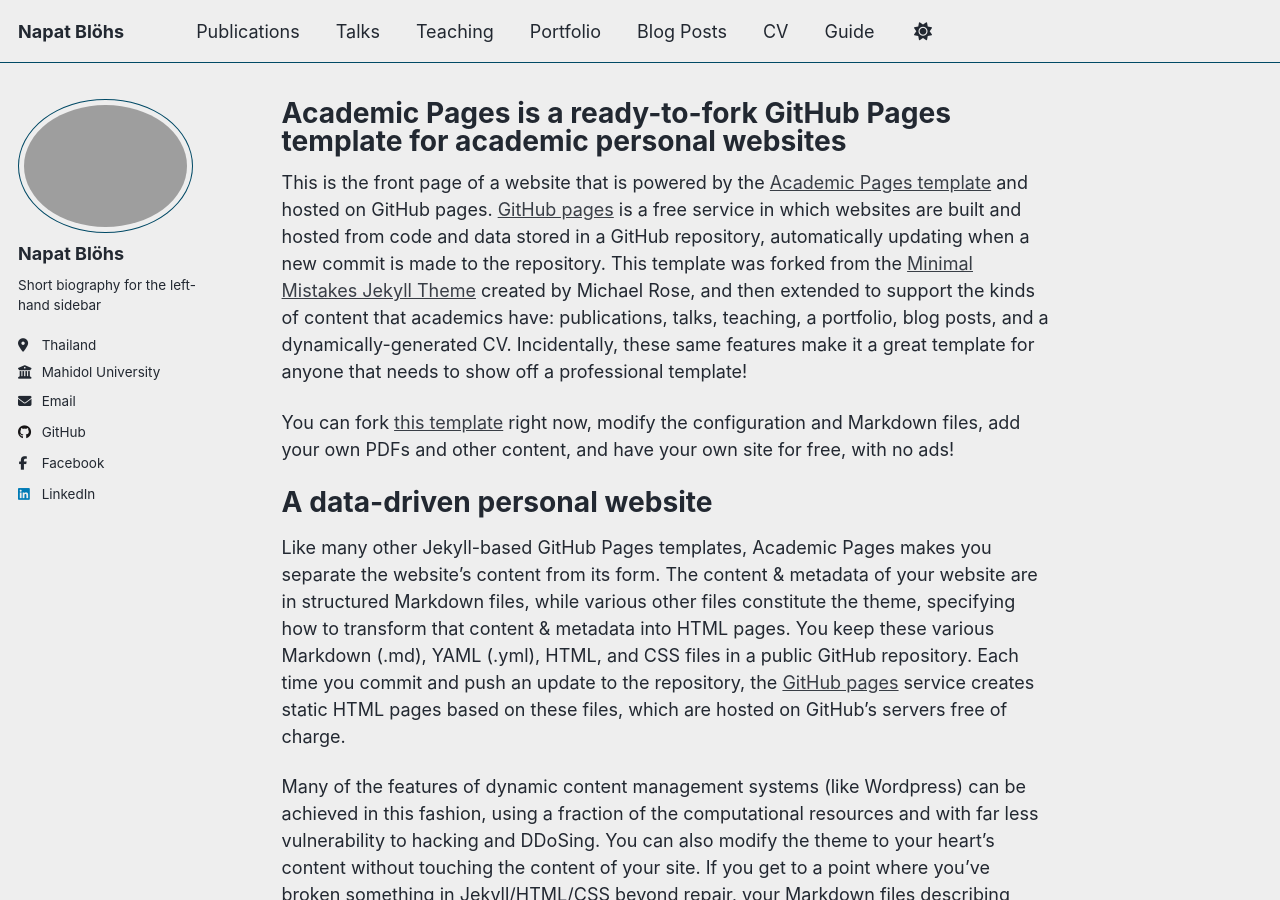
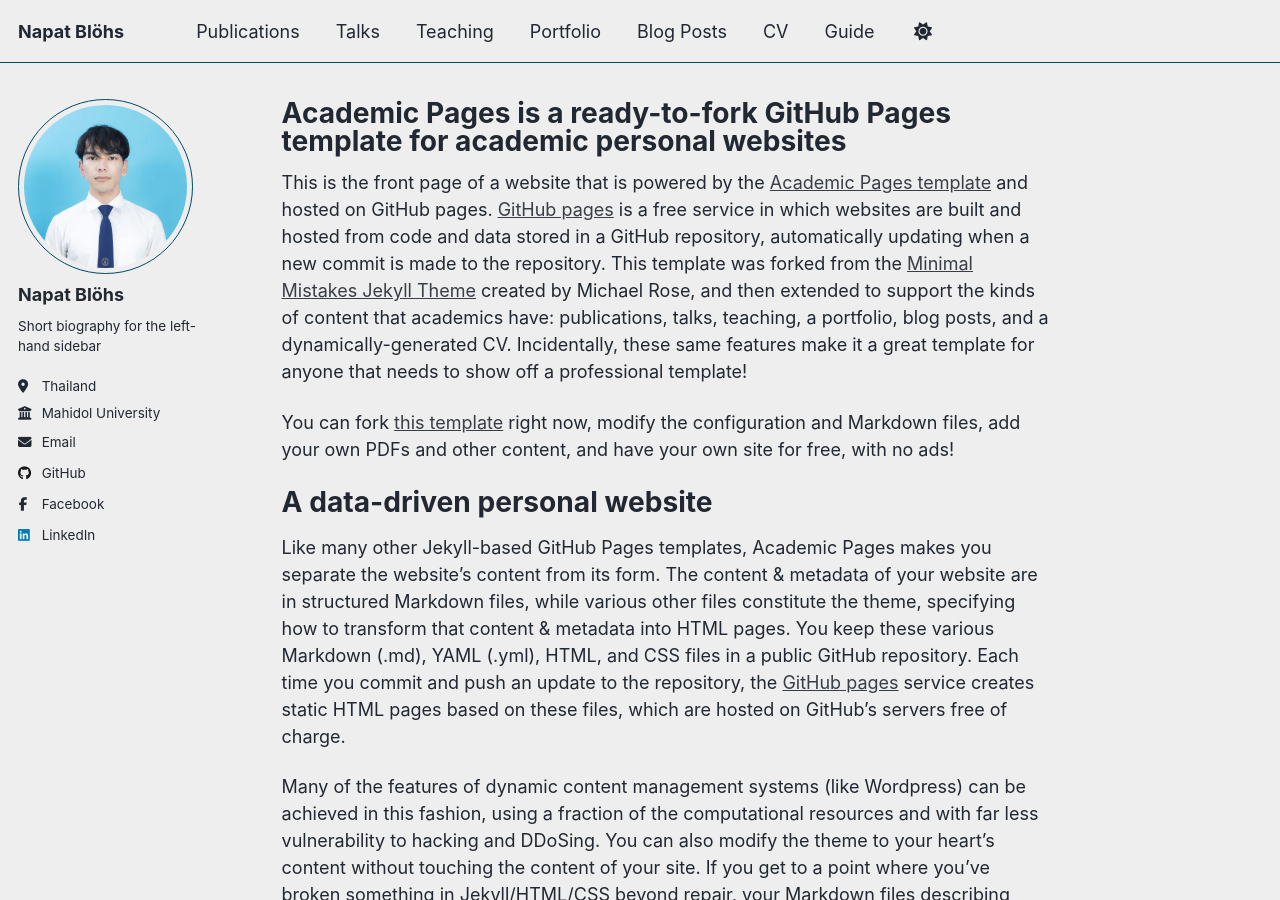
Before and after one commit to Alukus/Alukus.github.io, a Jekyll site: the page built from _pages/about.md, in a window 1280 px wide and 900 px high. Built offline with Jekyll 4.4.1, drawn with Linux system fonts in a browser that asks for light colours; a script that is not in the unit is left out.

Commit message:
Update _config.yml

```diff
--- a/_config.yml
+++ b/_config.yml
@@ -16,7 +16,7 @@ repository               : "Alukus/Alukus.github.io"
 #               Additional customization can be done by editing /_includes/author-profile.html
 author:
   # Biographic information
-  avatar           : "Napat.png"
+  avatar           : "Napat.jpg"
   name             : "Napat Blöhs"
   pronouns         : # example: "she/her"
   bio              : "Short biography for the left-hand sidebar"
```
